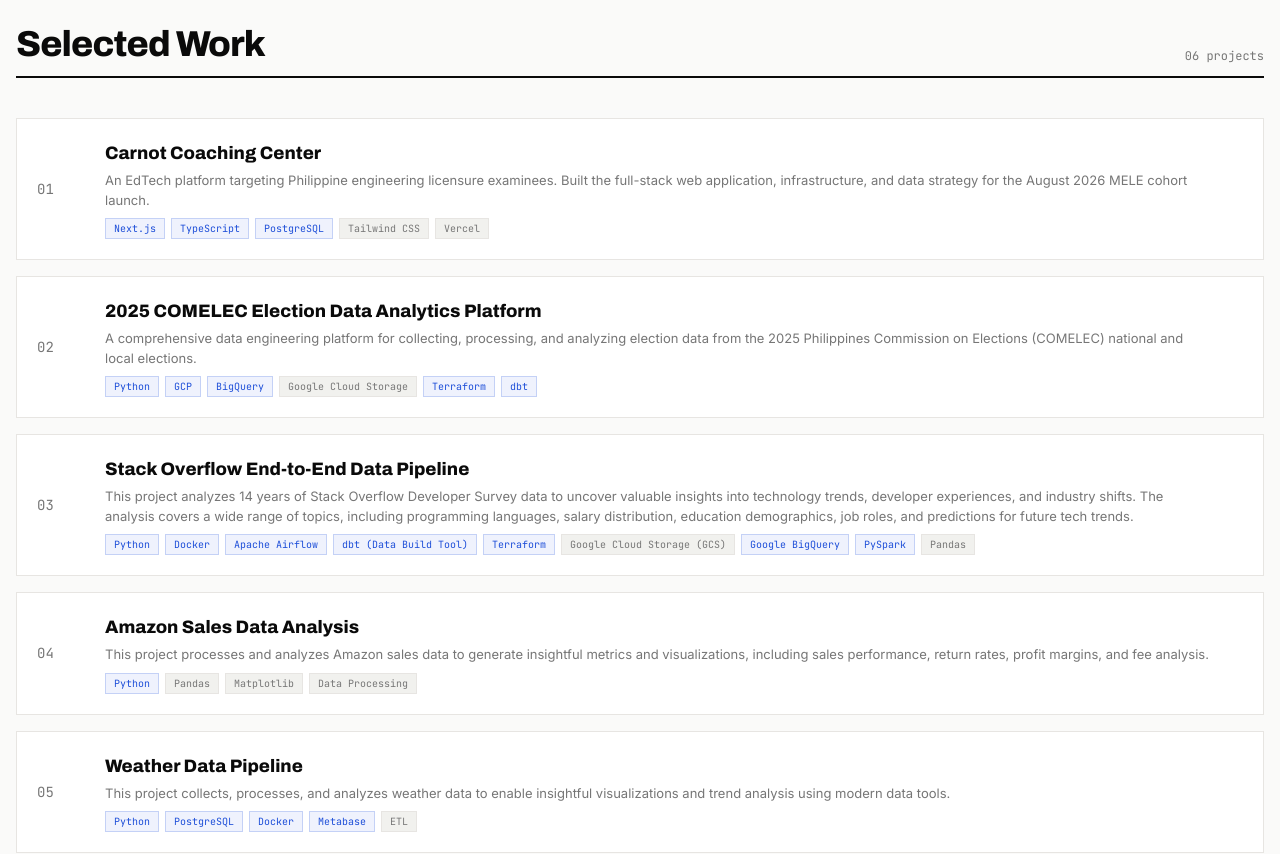
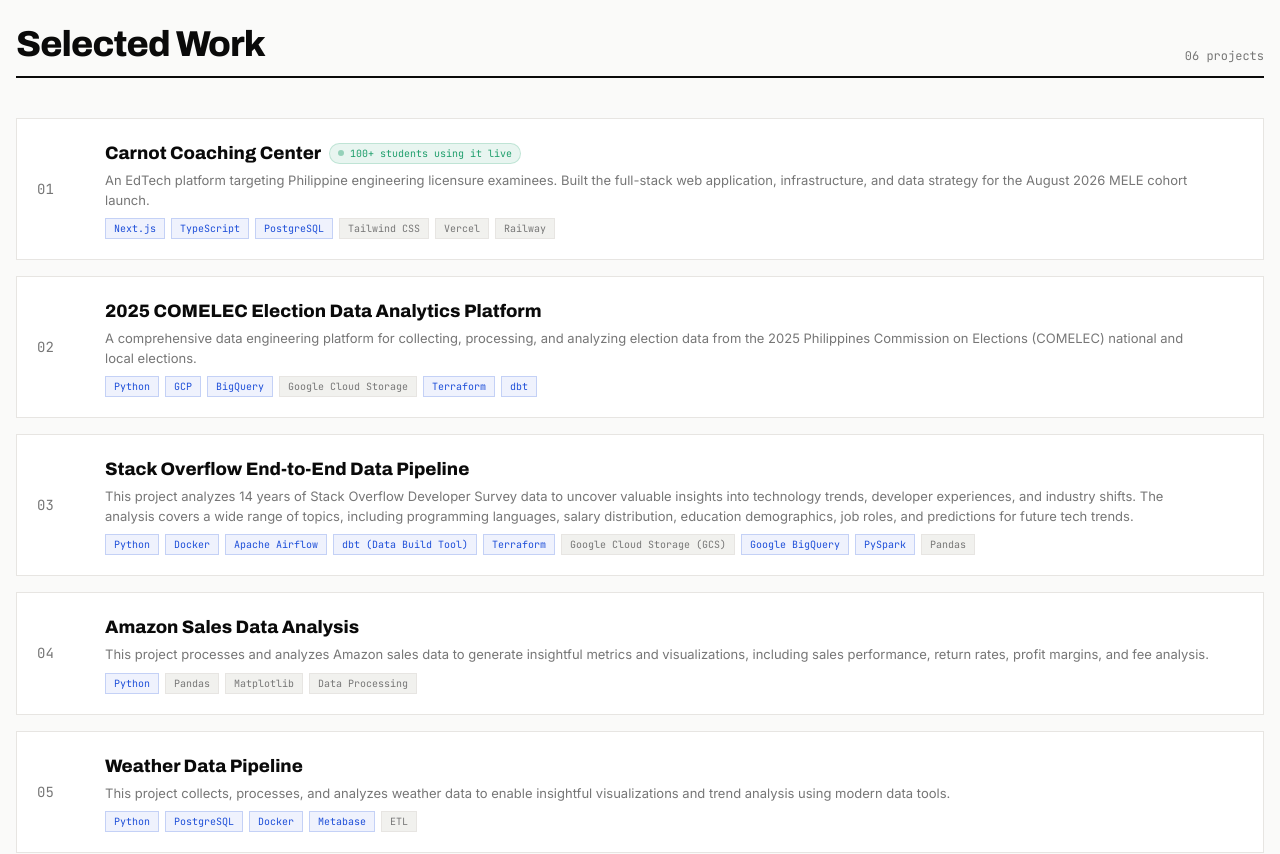
Before and after one commit to cancinoray/portfolio-website, a Next.js app: page / in a window 1280 px wide. Shown: the part 2380-3234 px from the top of the page. Built offline with nearby package versions, Linux system fonts and the light colour scheme.

Commit message:
Add live usage badge and Railway to Carnot Coaching Center project
Surfaces real traction (100+ students) and the actual deployment
platform on the project card.

```diff
--- a/components/Projects.tsx
+++ b/components/Projects.tsx
@@ -59,9 +59,17 @@ export default function Projects() {
 
                   {/* Content */}
                   <div className="min-w-0">
-                    <h3 className="font-display font-extrabold text-ink text-base md:text-lg group-hover:text-signal transition-colors">
-                      {project.title}
-                    </h3>
+                    <div className="flex items-center gap-2 flex-wrap">
+                      <h3 className="font-display font-extrabold text-ink text-base md:text-lg group-hover:text-signal transition-colors">
+                        {project.title}
+                      </h3>
+                      {project.highlight && (
+                        <span className="inline-flex items-center gap-1.5 text-[10px] font-mono text-mint bg-mint/10 border border-mint/20 px-2 py-0.5 rounded-full">
+                          <span className="w-1.5 h-1.5 bg-mint rounded-full animate-pulse-dot" />
+                          {project.highlight}
+                        </span>
+                      )}
+                    </div>
                     <p className="text-[13px] text-muted line-clamp-2 mt-1">
                       {project.description}
                     </p>
--- a/data/projects.ts
+++ b/data/projects.ts
@@ -5,7 +5,8 @@ export const projects: Project[] = [
     title: "Carnot Coaching Center",
     description:
       "An EdTech platform targeting Philippine engineering licensure examinees. Built the full-stack web application, infrastructure, and data strategy for the August 2026 MELE cohort launch.",
-    stack: ["Next.js", "TypeScript", "PostgreSQL", "Tailwind CSS", "Vercel"],
+    highlight: "100+ students using it live",
+    stack: ["Next.js", "TypeScript", "PostgreSQL", "Tailwind CSS", "Vercel", "Railway"],
     image: "/assets/project-6.png",
     liveUrl: "https://www.carnot-coaching-center.com",
   },
--- a/types/index.ts
+++ b/types/index.ts
@@ -1,6 +1,7 @@
 export interface Project {
   title: string;
   description: string;
+  highlight?: string;
   features?: string[];
   stack?: string[];
   image: string;
```
